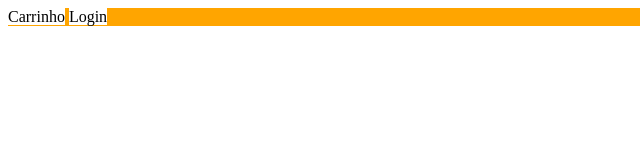
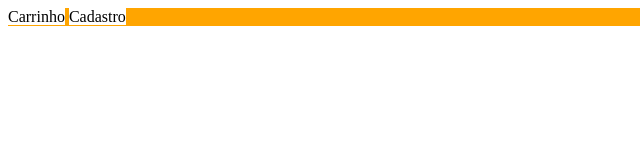
Before and after one commit to MatioooMP/prj-lojas-abc, a plain HTML site: page carrinho.html in a window 1280 px wide. Shown: the full height of the page, 0-640 px from the left. Drawn offline with Linux system fonts and the light colour scheme.

Commit message:
Trocando de login para cadastro no header

```diff
--- a/carrinho.html
+++ b/carrinho.html
@@ -12,7 +12,7 @@
 <body>
     <header>
         <span>Carrinho</span>
-        <span>Login</span>
+        <span>Cadastro</span>
     </header>
     <main>
 
```
